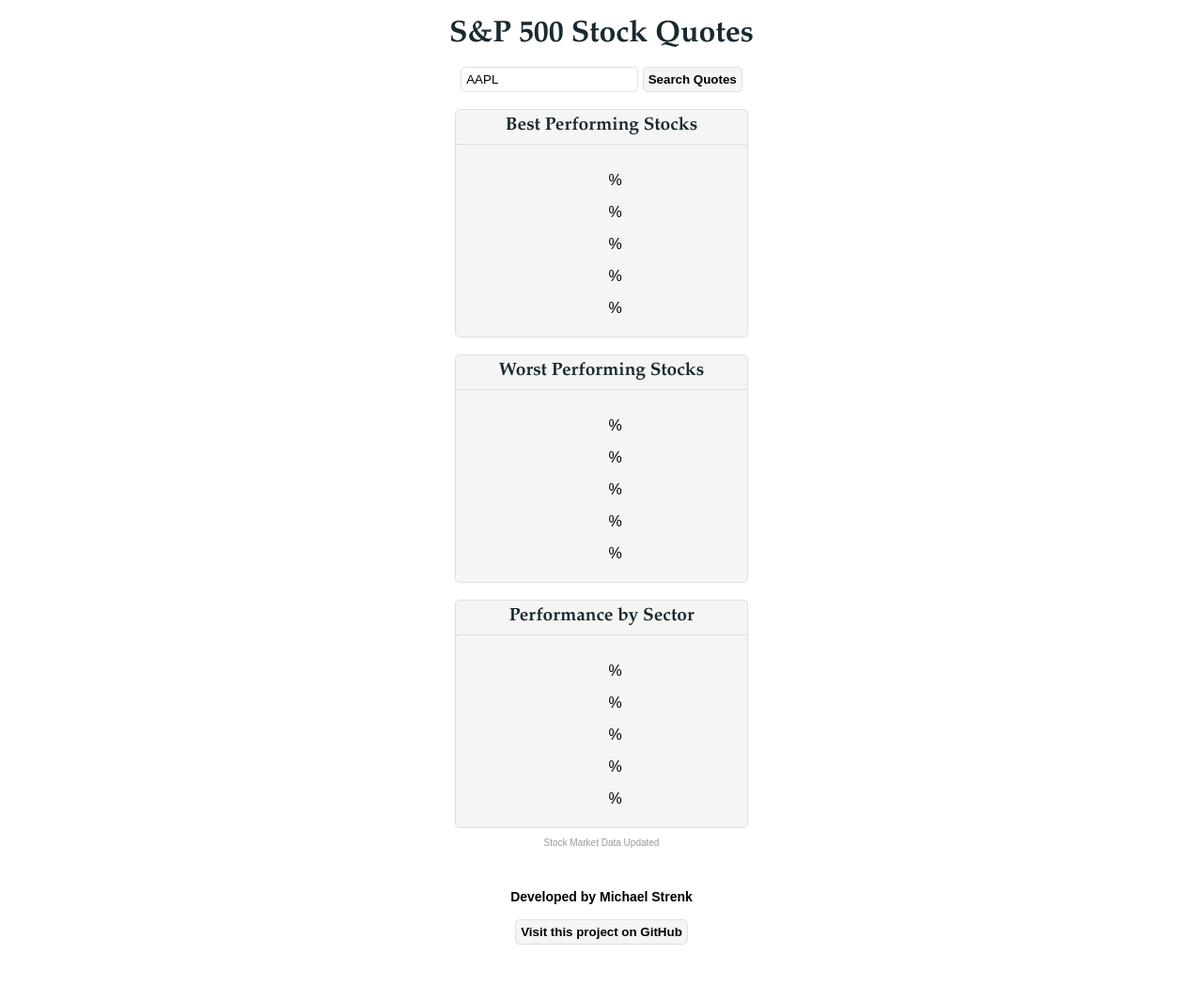
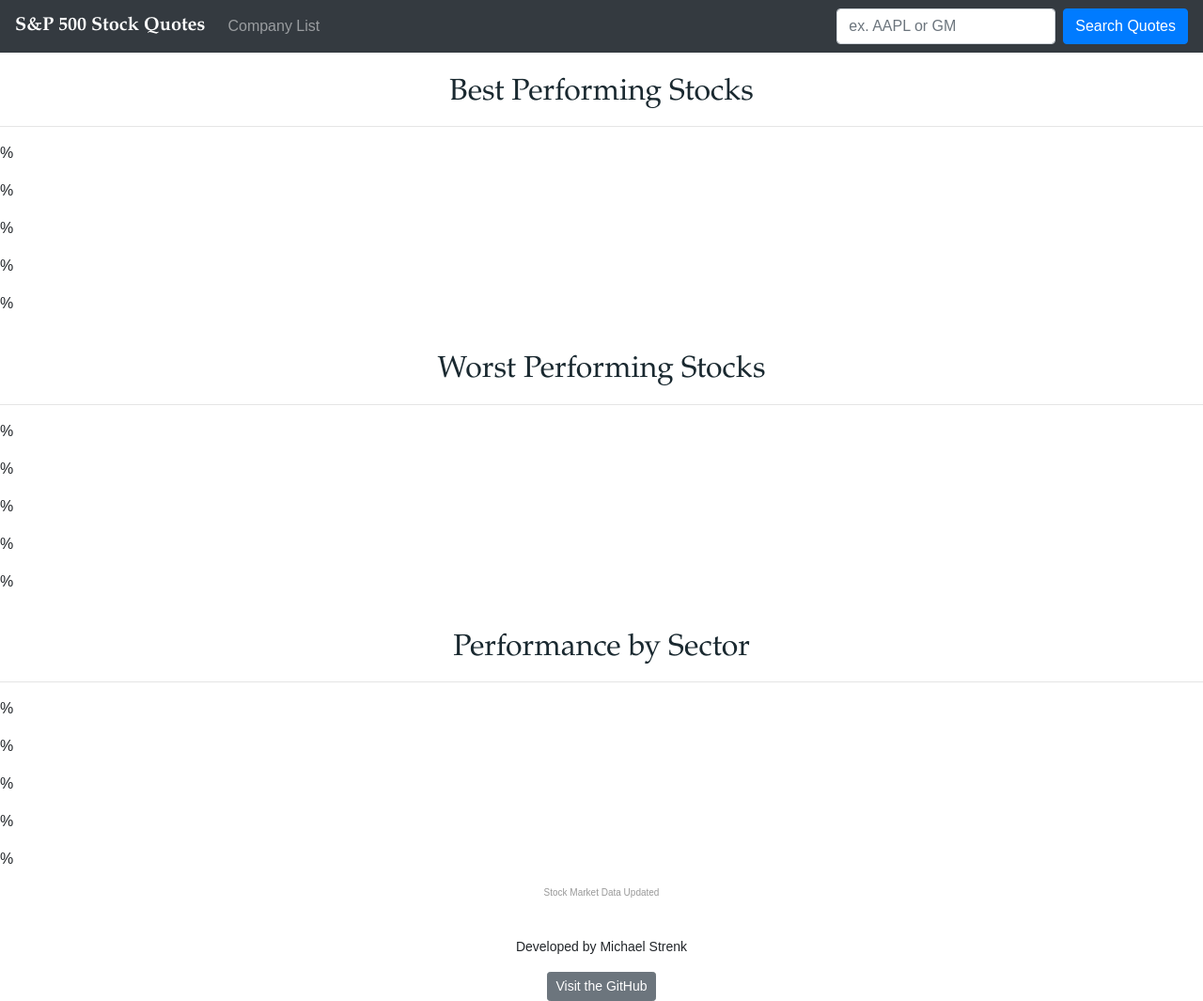
Before and after one commit to MikeStrenk/Stock-Grabber, a Flask app: template templates/index.html in a window 1280 px wide. Shown: the whole page at 94% size. Before the commit the page ends 1005 px from the top, so only its background shows below. Run offline with Flask 2, Linux system fonts and the light colour scheme; the template is opened without the code that fills it, so the values that code supplies are empty; parts of the project's set-up code (start-up, migrations or seed data) failed here and were passed over; some libraries are stand-ins or nearby versions.

Commit message:
improved styling and functionality of pages

```diff
--- a/static/styles.css
+++ b/static/styles.css
@@ -7,55 +7,31 @@
   color: #286DA8;
 }
 
-h1, h2 {
+h1, h2, h3 {
   color: #1A2930;
   font-family: 'Palatino';
-  margin: 5px;
   text-align: center;
 }
 
-h1 {
+.navbar-brand {
+  font-family: 'Palatino';
   text-align: center;
-  padding: 10px;
+  font-weight: bold;
 }
 
-h2 {
-  font-size: 1.2em;
+.navbar-brand:hover {
+  color: #428bca;
 }
 
-h3 {
-  font-size: 14px;
+.card-header {
+  color: #1A2930;
+  font-family: 'Palatino';
+  text-align: center;
+  font-weight: bold;
+  font-size: 20px;
 }
 
-hr {
-  border-color: #E0E0E0;
-  height: 0px;
-  border: 1;
-  border-top: 1px
-}
-
-.top {
-  margin-left: auto;
-  margin-right: auto;
-  text-align: center;
-}
-
-.search_field {
-  padding: 5px;
-  border: 1px solid #E0E0E0;
-  border-radius: 5px
-}
-
-.button {
-  padding: 5px;
-  background-color: #F5F5F5;
-  border: 1px solid #E0E0E0;
-  font-weight: bold;
-  border-radius: 5px;
-  text-decoration: none;
-}
-
-.button a {
+/* .button a {
   padding: 5px;
   background-color: #F5F5F5;
   border: 1px solid #E0E0E0;
@@ -72,9 +48,9 @@
   font-weight: bold;
   border-radius: 5px;
   text-decoration: none;
-}
+} */
 
-.graph {
+/* .graph {
   margin: 0 auto;
   width: 310px;
   text-align: center;
@@ -82,9 +58,13 @@
   padding: 0px;
   border: solid #E0E0E0 1px;
   border-radius: 5px;
+} */
+
+.card-header {
+  padding: 5px;
 }
 
-.tickerDiv {
+/* .tickerDiv {
   text-align: left;
   font-weight: bold;
   display: inline-block;
@@ -96,7 +76,7 @@
   margin-left: 15px;
   display: inline-block;
   padding: 5px;
-}
+} */
 
 .dates {
   color: #999999;
@@ -105,6 +85,12 @@
 }
 
 .footer {
+  text-align: center;
+  font-size: 14px;
+}
+
+.card-footer {
+  font-size: 10px;
   text-align: center;
 }
 
--- a/templates/base.html
+++ b/templates/base.html
@@ -3,37 +3,40 @@
 
 <head>
   <title>S&P 500 Stock Quote Analysis App</title>
-  <meta name="viewport" content="width=device-width, initial-scale=1.0">
+  <meta name="viewport" content="width=device-width, initial-scale=1, shrink-to-fit=no">
+  <link rel="stylesheet" href="https://maxcdn.bootstrapcdn.com/bootstrap/4.0.0/css/bootstrap.min.css" integrity="sha384-Gn5384xqQ1aoWXA+058RXPxPg6fy4IWvTNh0E263XmFcJlSAwiGgFAW/dAiS6JXm" crossorigin="anonymous">
   <link rel="stylesheet" type="text/css" href="{{ url_for('static',filename='styles.css') }}">
 </head>
+
 <body>
-  <div class='top'>
-    <div>
-      <h1>S&P 500 Stock Quotes</h1>
-    </div>
-    <div>
-      <form method="post">
-        <input type="text" class="search_field" name="search" value="AAPL">
-        <input type="submit" class="button" value="Search Quotes"></input>
+  <nav class="navbar navbar-expand-md navbar-dark bg-dark">
+    <a class="navbar-brand" href="/">S&P 500 Stock Quotes</a>
+    <button class="navbar-toggler" type="button" data-toggle="collapse" data-target="#navbarSupportedContent" aria-controls="navbarSupportedContent" aria-expanded="false" aria-label="Toggle navigation">
+      <span class="navbar-toggler-icon"></span>
+    </button>
+
+    <div class="collapse navbar-collapse" id="navbarSupportedContent">
+      <ul class="navbar-nav mr-auto">
+        <li class="nav-item">
+          <a class="nav-link" href="/list_of_companies">Company List</a>
+        </li>
+      </ul>
+      <form class="form-inline" method="post">
+        <input class="form-control mr-sm-2" type="search" name="search" placeholder="ex. AAPL or GM" aria-label="Search Quotes">
+        <button class="btn btn-primary my-2 my-sm-0" type="submit">Search Quotes</button>
       </form>
     </div>
-  </div>
+  </nav>
+
+  {% block content %}{% endblock %}
+  <div class="footer">
+    <p>Developed by Michael Strenk</p>
+    <button type="button" href="https://github.com/MikeStrenk/SP500-Stock-Quote-App" class="btn btn-secondary btn-sm">Visit the GitHub</button>
 
 
-
-  {% block content %}{% endblock %}
-
-  <div class="footer">
-    <p>
-      <h3>Developed by Michael Strenk</h3>
-    </p>
-    <a href="https://github.com/MikeStrenk/Stock-Grabber">
-      <button class="button">Visit this project on GitHub</button>
-    </a>
   </div>
 
   <script>
-
   </script>
 </body>
 
```
Also changed, not shown: templates/quote.html (+21 -20 lines).
